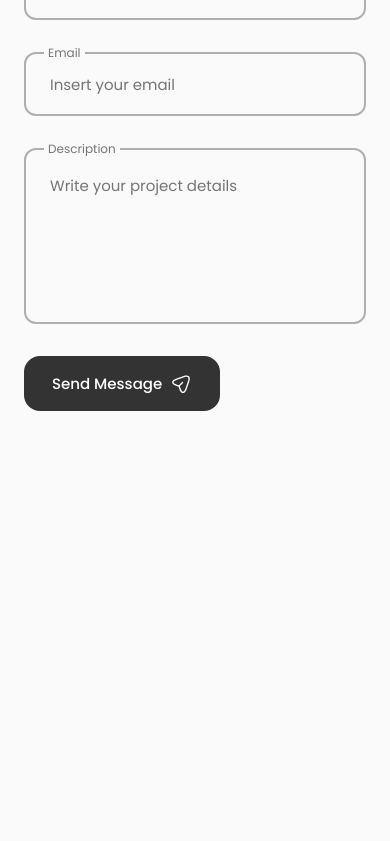
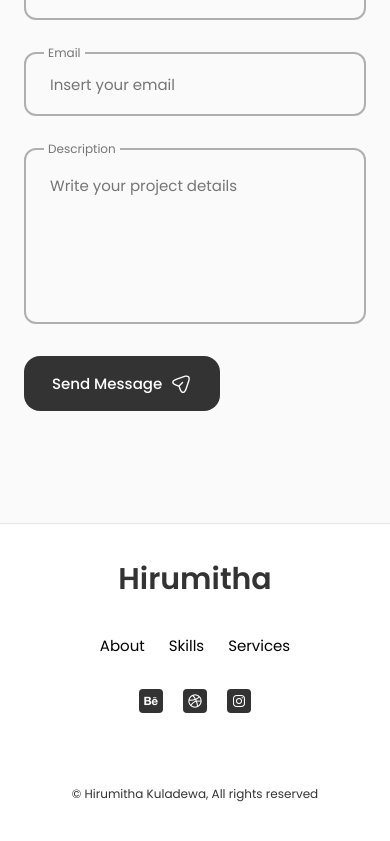
Before and after one commit to itz-Hiru/My-Portfolio, a React (Vite) app: page / in a window 390 px wide. Shown: the part 4100-4941 px from the top of the page. Before the commit the page ends 4671 px from the top, so only its background shows below. Built offline with nearby package versions, Linux system fonts and the light colour scheme.

Commit message:
Created footer component

```diff
--- a/src/App.jsx
+++ b/src/App.jsx
@@ -4,6 +4,7 @@ import About from "./pages/about/About.page";
 import Skills from "./pages/skills/Skills.page";
 import Services from "./pages/services/Services.page";
 import Contact from "./pages/contact/Contact.page";
+import Footer from "./components/footer/Footer.component";
 import Scrollup from "./components/scrollup/Scrollup.component";
 
 function App() {
@@ -17,6 +18,7 @@ function App() {
         <Services />
         <Contact />
         </main>
+        <Footer />
         <Scrollup />
     </>
   );
--- /dev/null
+++ b/src/components/footer/Footer.component.css
@@ -0,0 +1,64 @@
+.footer {
+    background-color: var(--container-color);
+    border-top: 1px solid rgba(0, 0, 0, 0.1);
+}
+
+.footer__container {
+    padding: 2rem 0 6rem;
+}
+
+.footer__title,
+.footer__link {
+    color: var(--title-color);
+}
+
+.footer__title {
+    text-align: center;
+    margin-bottom: var(--mb-2);
+}
+
+.footer__link {
+    color: var(--title-color-dark);
+}
+
+.footer__list {
+    display: flex;
+    justify-content: center;
+    column-gap: 1.5rem;
+    margin-bottom: var(--mb-2);
+}
+
+.footer__social {
+    display: flex;
+    justify-content: center;
+    column-gap: 1.25rem;
+}
+
+.footer__social-link {
+    background-color: var(--title-color);
+    color: var(--container-color);
+    font-size: 1.125rem;
+    padding: .4rem;
+    border-radius: .5rem;
+    display: inline-flex;
+}
+
+.footer__social-link:hover {
+    background-color: var(--title-color-dark);
+}
+
+.footer__copy {
+    display: block;
+    margin-top: 4.5rem;
+    color: var(--title-color);
+    text-align: center;
+    font-size: var(--smaller-font-size);
+}
+
+@media screen and (max-width: 992px) {
+    .footer__social-link {
+        padding: .25rem;
+        border-radius: .25rem;
+        font-size: 1rem;
+    }
+}
--- /dev/null
+++ b/src/components/footer/Footer.component.jsx
@@ -0,0 +1,39 @@
+import React from "react";
+import "./Footer.component.css"
+
+const Footer = () => {
+    return (
+        <footer className="footer">
+            <div className="footer__container container">
+                <h1 className="footer__title">Hirumitha</h1>
+                <ul className="footer__list">
+                    <li>
+                        <a href="#about" className="footer__link">About</a>
+                    </li>
+                    <li>
+                        <a href="#skills" className="footer__link">Skills</a>
+                    </li>
+                    <li>
+                        <a href="#services" className="footer__link">Services</a>
+                    </li>
+                </ul>
+                <div className="footer__social">
+                    <a href="https://www.behance.net/hirumitkuladew" className="footer__social-link" target="_blank">
+                        <i className="bx bxl-behance"></i>
+                    </a>
+                    <a href="https://dribbble.com/x_Hiru_xx" className="footer__social-link" target="_blank">
+                        <i class='bx bxl-dribbble'></i>
+                    </a>
+                    <a href="https://www.instagram.com/x_hiru23/profilecard/?igsh=Zmc4Y253MGFkdXNn" className="footer__social-link" target="_blank">
+                        <i class='bx bxl-instagram' ></i>
+                    </a>
+                </div>
+                <span className="footer__copy">
+                    &#169; Hirumitha Kuladewa, All rights reserved
+                </span>
+            </div>
+        </footer>
+    )
+}
+
+export default Footer;
```
